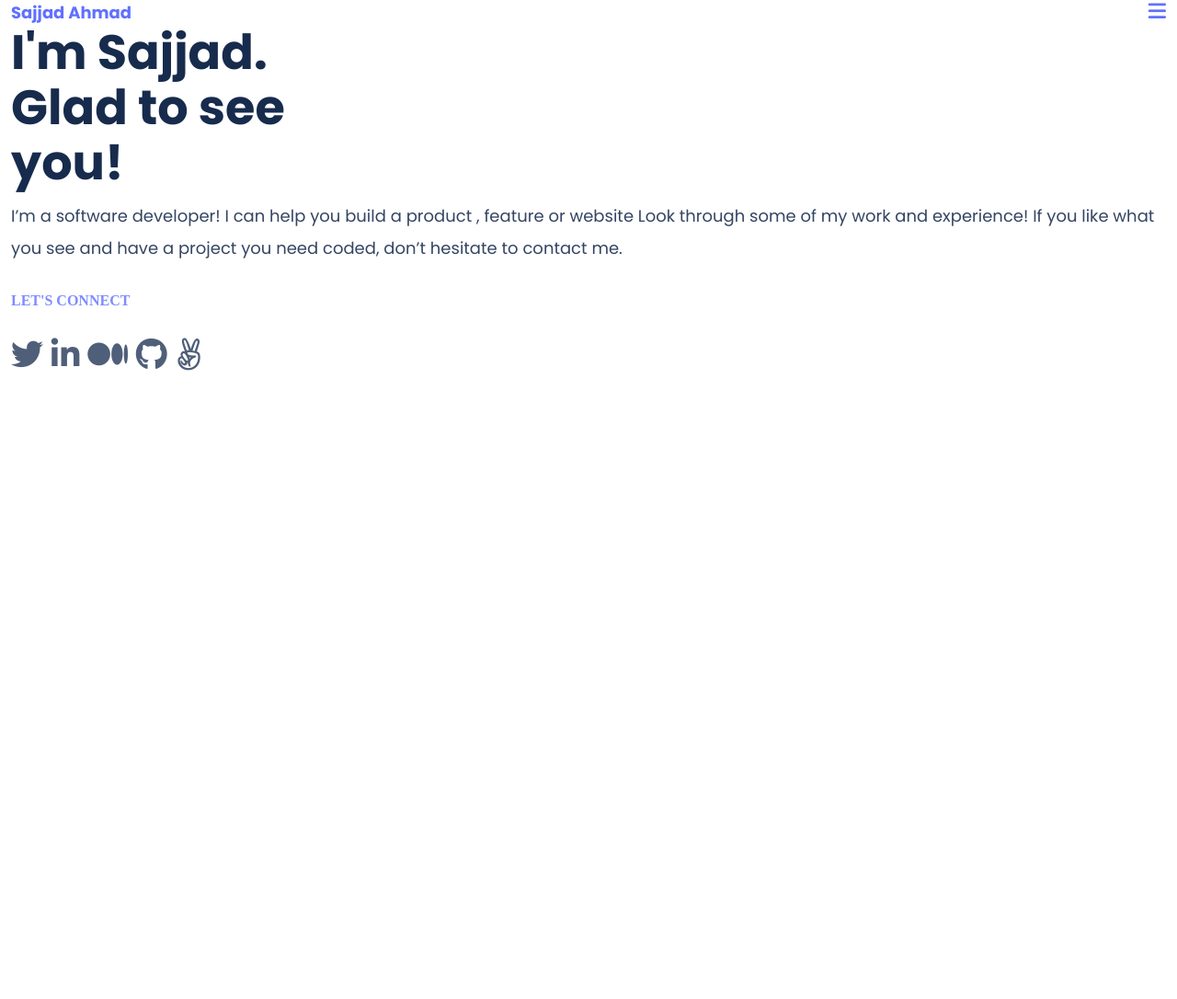
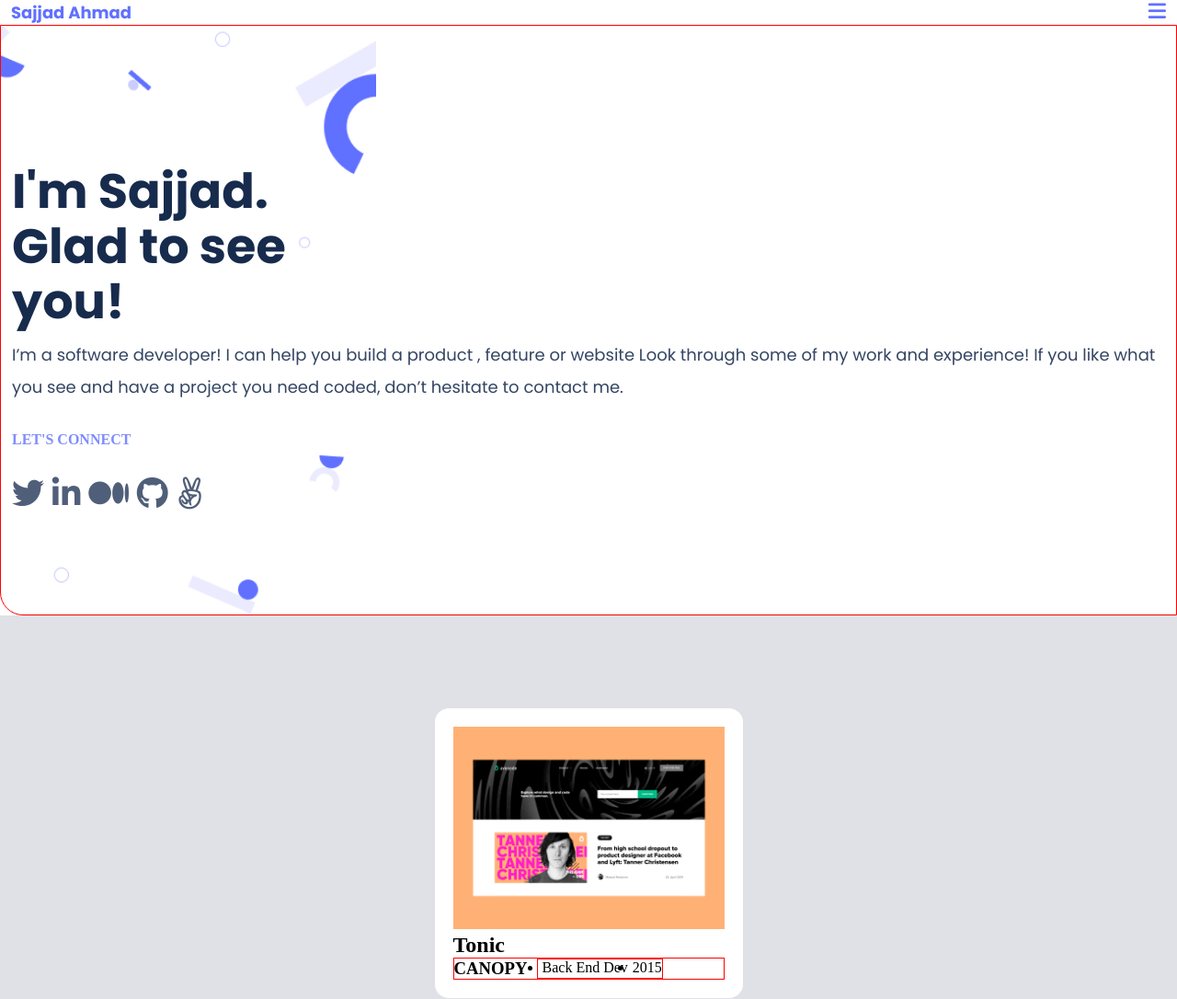
Before and after one commit to SajjadAhmad14/Training-portfolio-website, a plain HTML site: page index.html in a window 1280 px wide. Shown: the whole page at 92% size. Before the commit the page ends 800 px from the top, so only its background shows below. Drawn offline with Linux system fonts and the light colour scheme.

Commit message:
Add background image to headline

```diff
--- a/index.html
+++ b/index.html
@@ -27,6 +27,22 @@
       <i class="fa-brands fa-angellist"></i>
     </div>
     </section>
+    <section class = "projects-container">
+      <div class = "project">
+          <img src = "images/project-1-mobile.png" alt = "first project image">
+          <h2>Tonic</h2>
+          <div class = "details">
+            <h3>CANOPY</h3>
+            <ul>
+              <li>Back End Dev</li>
+              <li>2015</li>
+            </ul>
+          </div>
+      </div>
+      <!-- <div class = "project"></div>
+      <div class = "project"></div>
+      <div class = "project"></div> -->
+    </section>
     <script
       src="https://kit.fontawesome.com/6de170ebbd.js"
       crossorigin="anonymous"
--- a/style.css
+++ b/style.css
@@ -28,7 +28,7 @@ header {
 header h1 {
   color:#6070FF;
   font-weight: 700;
-  font-size: 18px;;
+  font-size: 18px;
 }
 
 .fa-solid {
@@ -37,10 +37,17 @@ header h1 {
 }
 
 .headline {
-  padding: 0 12px 0 12px;
+  padding: 150px 12px 100px 12px;
   font-size: 35px;
   line-height: 60px;
   color: #172B4D;
+  background-image: url("./images/header-shapes\ mobile.png");
+  background-repeat: no-repeat;
+  background-size: contain;
+  background-position-y: 40%;
+  border: 1px solid red;
+  background-color: #fff;
+  border-bottom-left-radius: 25px;
 }
 
 .headline p {
@@ -50,7 +57,7 @@ header h1 {
   margin: 10px 0 10px 0
 }
 
-.headline H2 {
+.headline h2 {
   font-size: 16px;
   color: #7F8CFF;
 }
@@ -58,3 +65,45 @@ header h1 {
 .social-links {
   color: #505F79;
 }
+
+.projects-container {
+  display: grid;
+  grid-template-columns: auto;
+  grid-template-rows: auto auto auto auto;
+  align-content: center;
+  justify-content: center;
+  background-color: #DFE1E6;
+  padding-top: 100px;
+}
+
+.project {
+  padding: 20px;
+  background-color: #fff;
+  justify-self: right;
+  border: 1px solid #DFE1E6;
+  border-radius: 5%;
+}
+
+
+.project img {
+  width: 295px;
+  height: 220px;
+  object-fit: cover;
+}
+
+.project .details {
+  border: 1px solid red;
+  display: flex;
+  justify-content:baseline
+}
+
+.project ul {
+  display: flex;
+  border: 1px solid red;
+  justify-content: space-between;
+  margin-left: 10px;
+}
+
+.project ul li {
+  margin-left: 5px;
+}
```
Also changed, not shown: images/header-shapes mobile.png (added), images/project-1-mobile.png (added).
